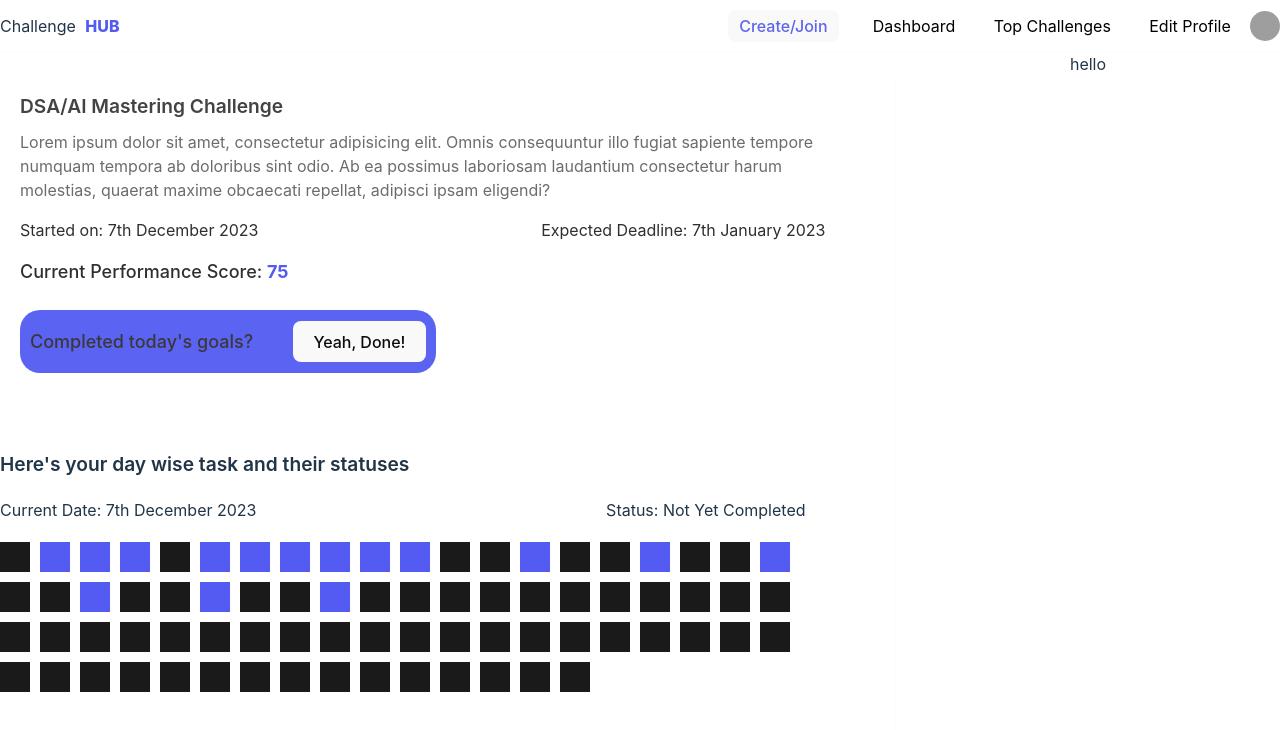
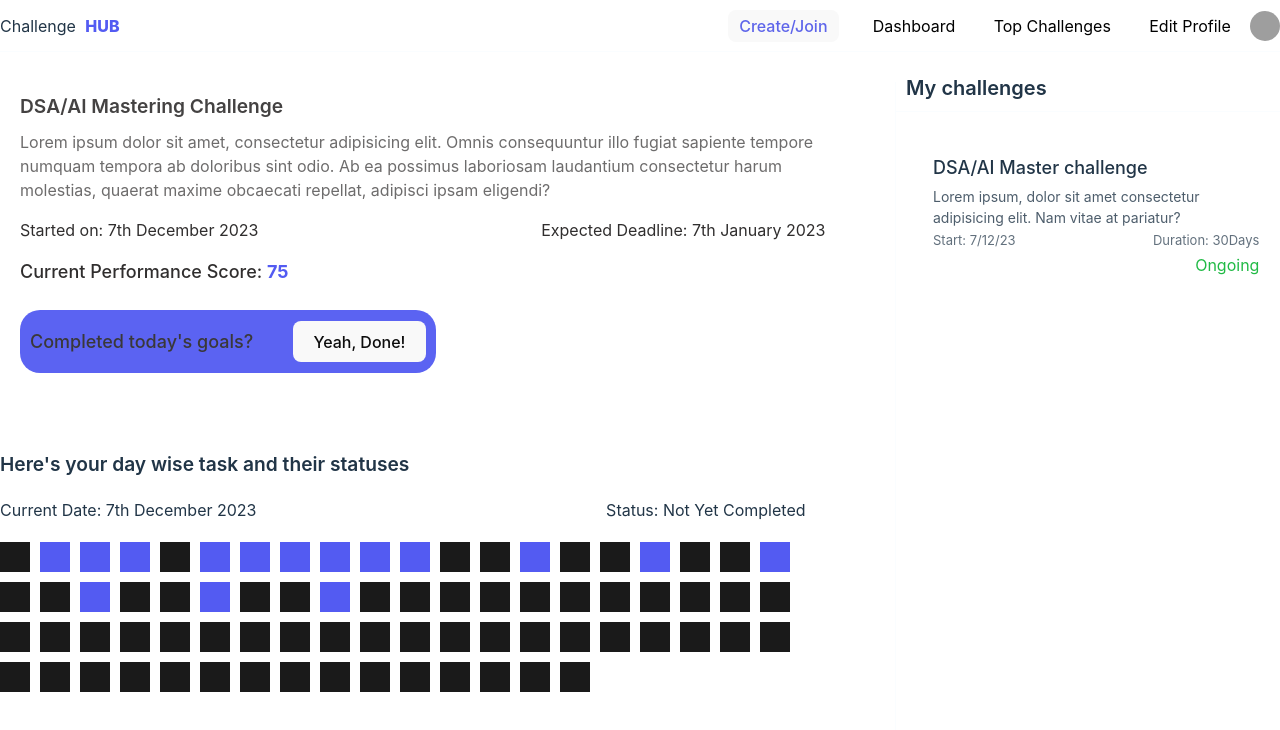
Before and after one commit to subhammahanty235/challengeHub-frontend, a React (Vite) app: page / in a window 1280 px wide. Shown: the top 730 px of the page. Built offline with nearby package versions, Linux system fonts and the light colour scheme; sample sign-in values are in the browser's storage; grey boxes are pictures that could not be loaded.

Commit message:
the challenge box created

```diff
--- a/src/components/myChallenges/MyChallenges.jsx
+++ b/src/components/myChallenges/MyChallenges.jsx
@@ -1,10 +1,15 @@
 import React from 'react'
 import './myChallenges.scss'
+import ChallengeBox from './challengeBox/ChallengeBox'
 
 const MyChallenges = () => {
   return (
     <div className="my_challenges">
-        hello
+        <p className="heading">My challenges</p>
+
+        <div className="challenges">
+            <ChallengeBox/>
+        </div>
     </div>
 
 
--- /dev/null
+++ b/src/components/myChallenges/challengeBox/ChallengeBox.jsx
@@ -0,0 +1,21 @@
+import React from 'react'
+import './challengeBox.scss'
+
+const ChallengeBox = () => {
+  return (
+    <div className='challenge_box'>
+      <p className="box_heading">
+        DSA/AI Master challenge
+      </p>
+      <p className="box_desc">Lorem ipsum, dolor sit amet consectetur adipisicing elit. Nam vitae at pariatur?</p>
+      <div className="startdate_tenure">
+        <p className="startDate">Start: <span>7/12/23</span></p>
+        <p className="tenure">Duration: 30Days</p>
+
+      </div>
+      <p className="status">Ongoing</p>
+    </div>
+  )
+}
+
+export default ChallengeBox
--- /dev/null
+++ b/src/components/myChallenges/challengeBox/challengeBox.scss
@@ -0,0 +1,42 @@
+.challenge_box {
+    margin-left: 15px;
+    width: 85%;
+    padding: 20px;
+    min-height:100px ;
+    .box_heading{
+        margin: 0;
+        padding: 0;
+    }
+
+    .box_desc {
+        font-size: 14px;
+        margin: 0;
+        margin-top: 5px;
+        padding: 0;
+        opacity: 0.8;
+        // padding: 0px 20px;
+        text-align: left;
+    }
+    .startdate_tenure{
+        width: 100%;
+        display: flex;
+        align-items: center;
+        justify-content: space-between;
+        p{
+            margin: 3px 0px;
+            opacity: 0.7;
+            font-size: small
+        }
+
+
+
+    }
+    .status{
+        margin: 0;
+        padding: 0;
+        text-align: right;
+        // background-color: cyan;
+        width: 100%;
+        color: #21BA45;
+    }
+}
--- a/src/components/myChallenges/myChallenges.scss
+++ b/src/components/myChallenges/myChallenges.scss
@@ -0,0 +1,18 @@
+.my_challenges {
+    width: 100%;
+    // background-color: aqua;
+    height: 100%;
+
+    .heading {
+        font-size: 20px;
+        font-weight: 600;
+        // padding: 10%;
+
+        padding-bottom: 8px;
+        padding-left: 10px;
+        padding-top: 1px;
+        border-bottom: 1px solid rgba(194, 224, 255, 0.08);
+        width: 100%;
+        text-align: left;
+    }
+}
```
